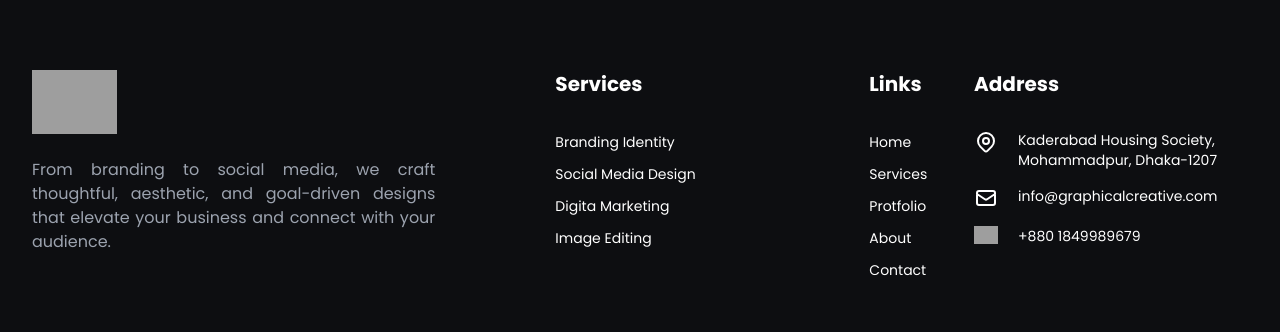
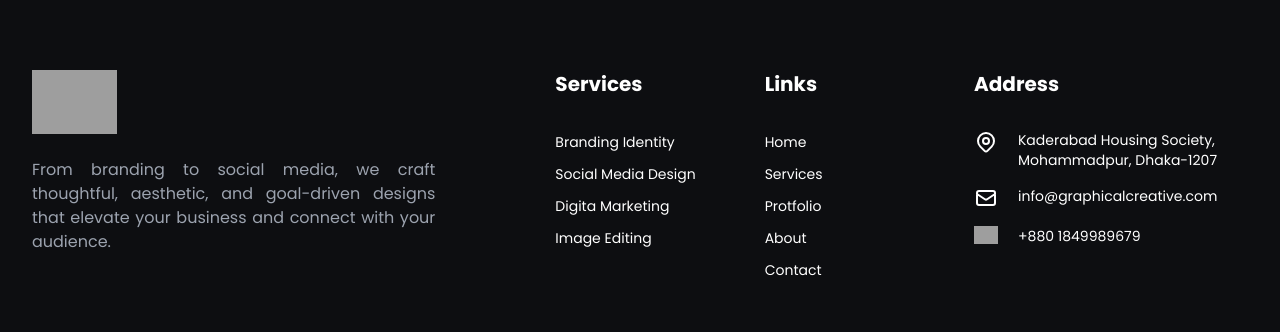
Before and after one commit to ashiq72/protfolio-vue, a Vue app: page /contact in a window 1280 px wide. Shown: the part 1238-1570 px from the top of the page. Built offline with nearby package versions, Linux system fonts and the light colour scheme; grey boxes are pictures that could not be loaded.

Commit message:
final-v1.1 footer menu moved

```diff
--- a/src/components/Footer.vue
+++ b/src/components/Footer.vue
@@ -25,7 +25,8 @@
               your audience.
             </p>
           </div>
-          <div class="col-span-3">
+
+          <div class="col-span-2">
             <h6 class="text-xl font-bold text-white font-pj">Services</h6>
 
             <ul class="mt-8 space-y-2">
@@ -69,7 +70,7 @@
               </li>
             </ul>
           </div>
-          <div class="col-span-1">
+          <div class="col-span-2">
             <h6 class="text-xl font-bold text-white font-pj">Links</h6>
             <ul class="mt-8 space-y-2">
               <li>
```
Also changed, not shown: 1 other file (tests, documents, lock files or other folders).
